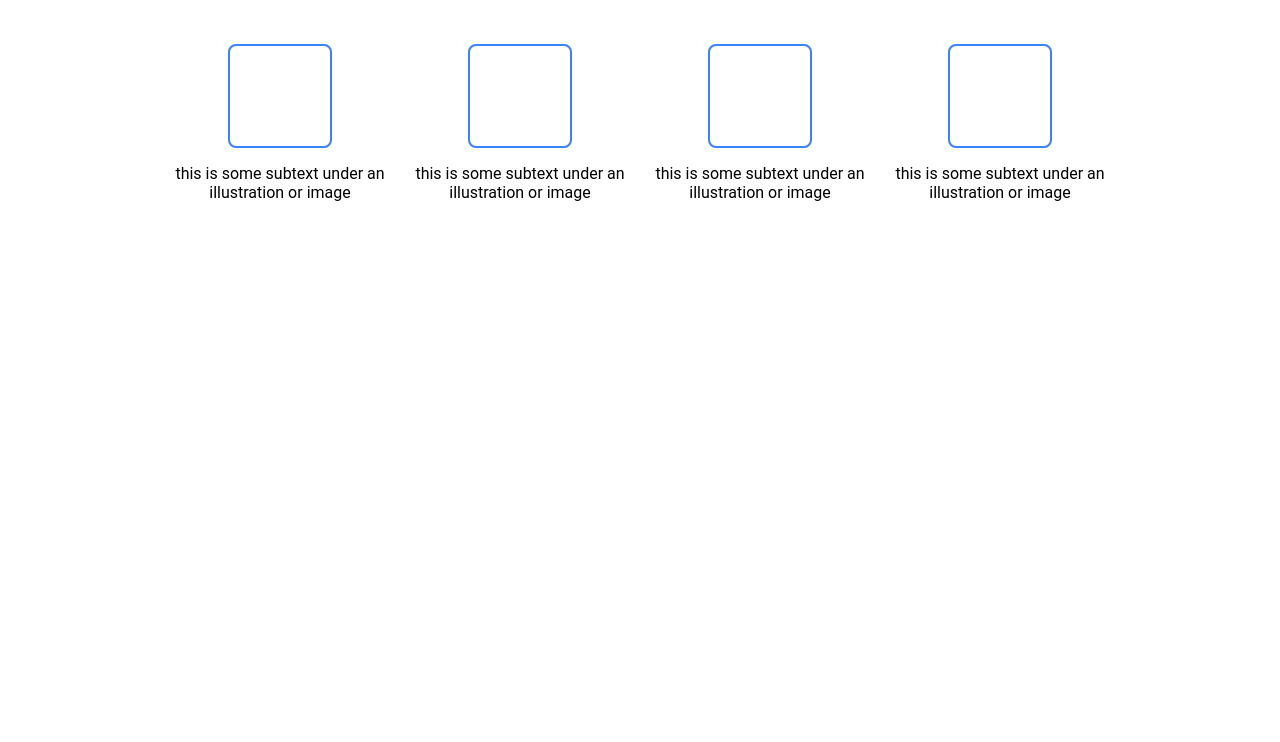
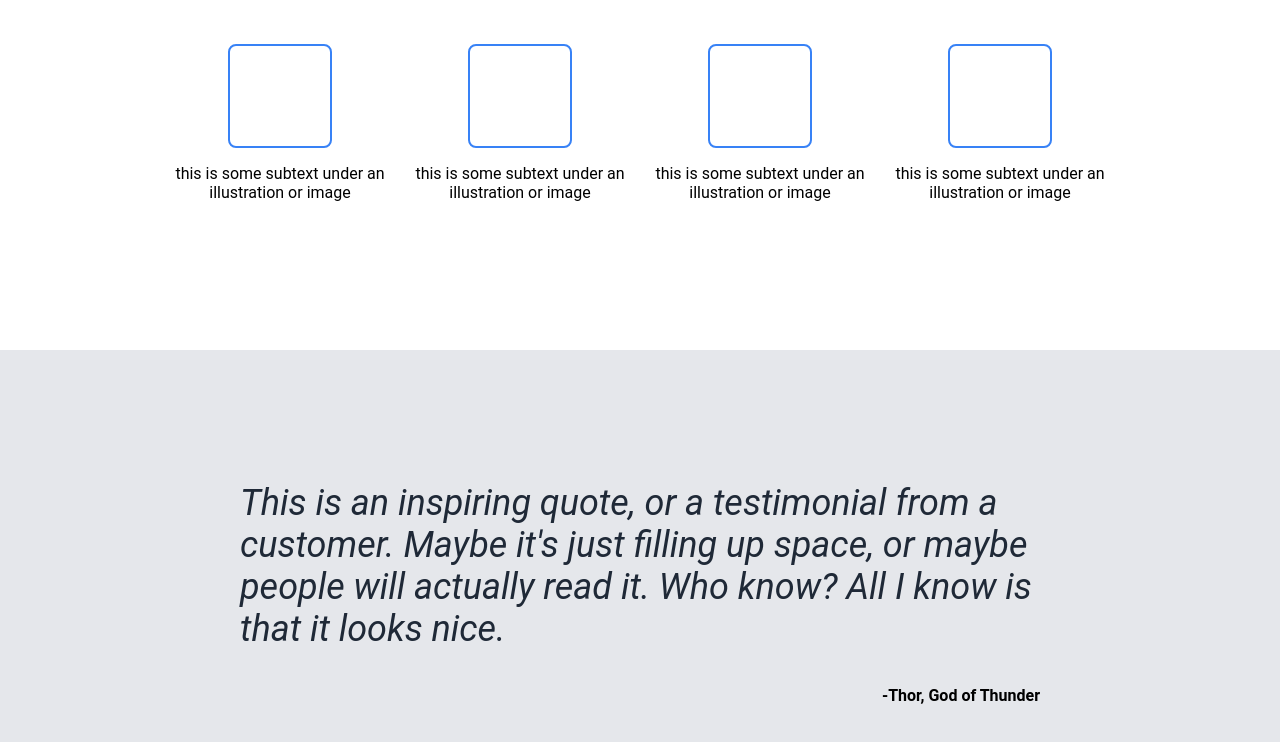
Before and after one commit to tetrisy/odin-landing-page, a plain HTML site: page index.html in a window 1280 px wide. Shown: the part 710-1452 px from the top of the page. Before the commit the page ends 1060 px from the top, so only its background shows below. Drawn offline with Linux system fonts and the light colour scheme.

Commit message:
Add Quote section
Added and styled quote section

```diff
--- a/index.html
+++ b/index.html
@@ -53,7 +53,10 @@
         </div>
     </section>
     <section class="quote">
-
+        <div class="container">
+        <p>This is an inspiring quote, or a testimonial from a customer. Maybe it's just filling up space, or maybe people will actually read it. Who know? All I know is that it looks nice.</p>
+        <strong>-Thor, God of Thunder</strong>
+        </div>
     </section>
     <footer>
 
--- a/style.css
+++ b/style.css
@@ -144,3 +144,31 @@ h2 {
     text-align: center;
     flex: 1 0 25%;
 }
+
+/* Quote */
+
+.quote {
+    background-color: #e5e7eb;
+    height: 450px;
+}
+
+.quote .container {
+    flex-direction: column;
+    justify-content: center;
+    align-items: center;
+    height: 450px;
+}
+
+.quote p {
+    max-width: 800px;
+    font-size: 36px;
+    font-style: italic;
+    color: #1f2937;
+
+}
+
+.quote strong {
+    align-self: flex-end;
+    max-width: 800px;
+    padding-right: 80px;
+}
```
